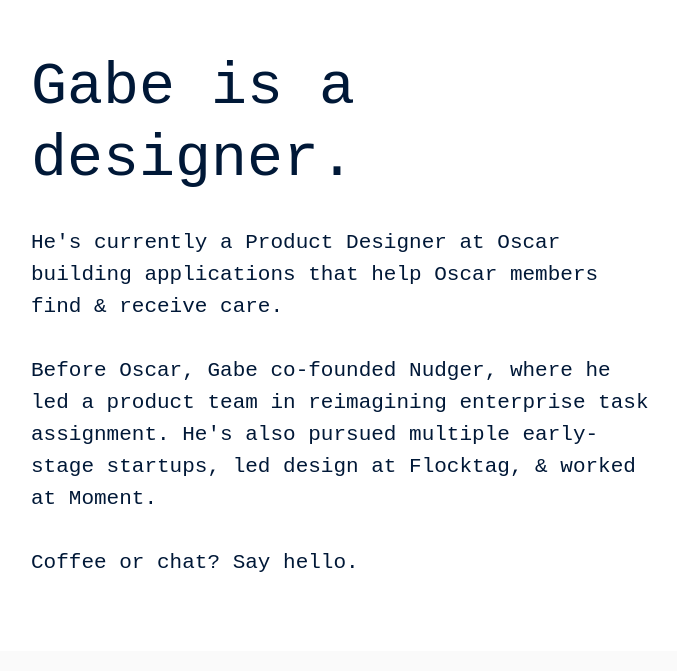
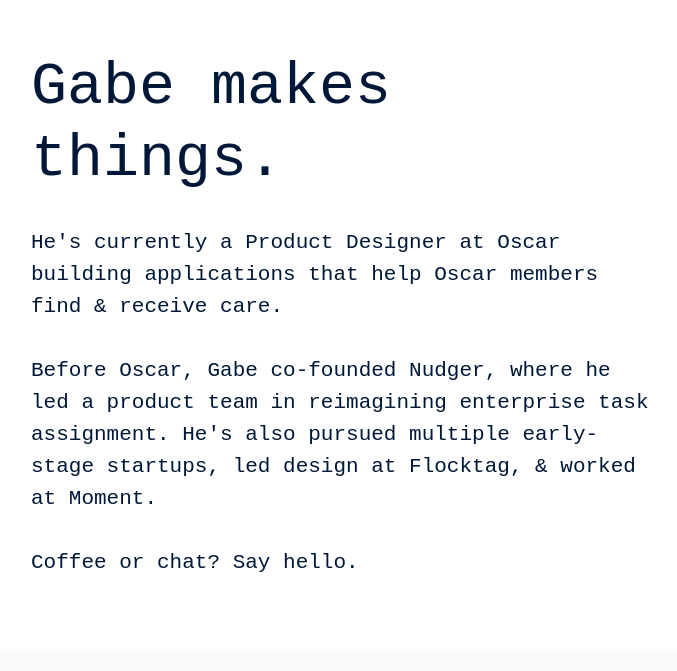
Before and after one commit to gschindler/gschindler.github.io, a plain HTML site: page index.html in a window 1280 px wide. Shown: the part 129-800 px from the top of the page, without its empty margins (299-976 px from the left). Drawn offline with Linux system fonts and the light colour scheme; a web font is replaced by a local one.

Commit message:
title change to gabe makes things

```diff
--- a/index.html
+++ b/index.html
@@ -25,7 +25,7 @@
     <div class="center">
       <div class="interior">
         <h1>
-          Gabe is a designer.
+          Gabe makes things.
         </h1>
         <p>
           He's currently a Product Designer at <a class="p-link" href="https://www.hioscar.com/" target="_blank">Oscar</a>
```
